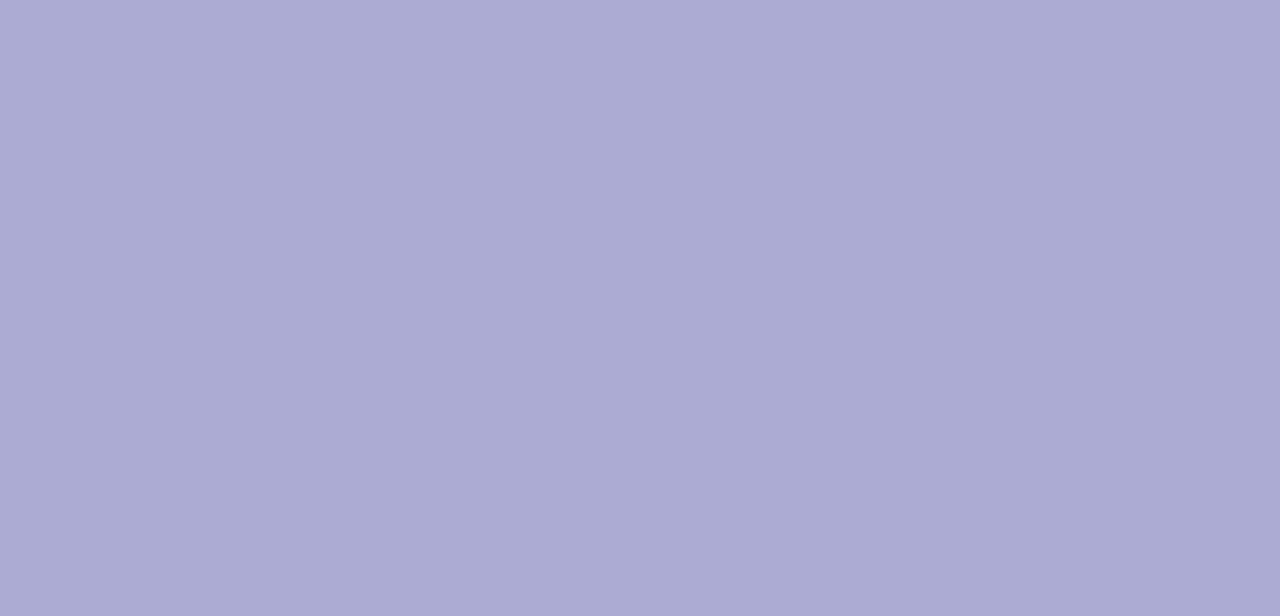
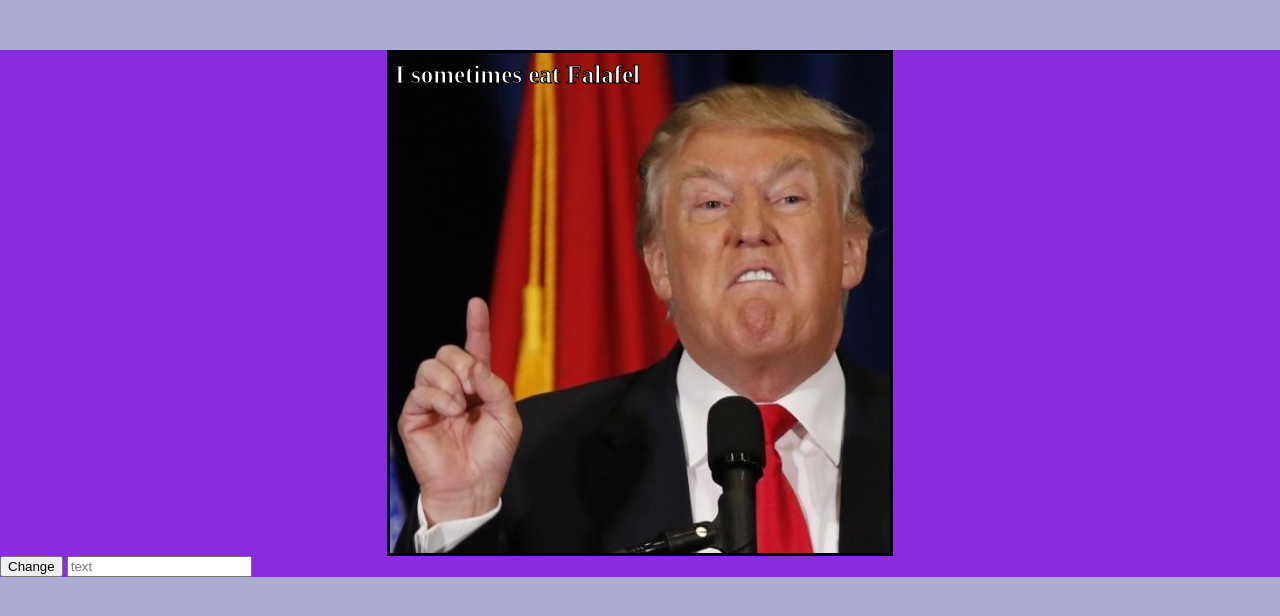
Before and after one commit to barakz13/Feb22-MemeGenerator, a plain HTML site: page index.html in a window 1280 px wide. Drawn offline with Linux system fonts and the light colour scheme.

Commit message:
Improved Website

```diff
--- a/index.html
+++ b/index.html
@@ -9,9 +9,16 @@
     <title>Meme-Generator</title>
 </head>
 
-<body>
+<body onload="init()">
     <section class="gallery"></section>
     <section class="editor"></section>
+    <div class="canvas-container">
+        <canvas id="my-canvas" height="500" width="500"></canvas>
+        <button onclick="changeTxt()">Change</button>
+        <input class="meme-text-input" placeholder="text">
+    </div>
 </body>
+<script src="js/meme-controller.js"></script>
+<script src="js/meme-service.js"></script>
 
 </html>
--- /dev/null
+++ b/js/meme-controller.js
@@ -0,0 +1,70 @@
+'use strict';
+
+var gElCanvas;
+var gCtx;
+var gCurrImgUrl;
+
+function init() {
+    gElCanvas = document.getElementById("my-canvas");
+    gCtx = gElCanvas.getContext("2d");
+    createImages();
+    gCurrImgUrl = gImgs[0].url;
+    renderMeme();
+}
+
+function onClearCanvas() {
+    gCtx.beginPath();
+    gCtx.rect(0, 0, gElCanvas.width, gElCanvas.height);
+    gCtx.fillStyle = "white";
+    gCtx.fillRect(0, 0, gElCanvas.width, gElCanvas.height);
+    gCtx.strokeStyle = "white";
+    gCtx.stroke();
+}
+
+function getImages() {
+    return gImgs;
+}
+
+function getMeme() {
+    return gMeme;
+}
+
+// function renderImg() {
+//     var imgForRender = new Image();
+//     imgForRender.src = gImgs[0].url;
+//     imgForRender.onload = function () {
+//         gCtx.drawImage(imgForRender, 0, 0);
+//     }
+// }
+
+// function renderTxt() {
+//     var currMemeLines = gMeme.lines[0];
+//     console.log(gMeme.lines[0]);
+//     gCtx.fillStyle = `${currMemeLines.color}`;
+//     gCtx.textAlign = `${currMemeLines.align}`;
+//     gCtx.font = `bold ${currMemeLines.size}px Impact`;
+//     gCtx.fillText(currMemeLines.txt, gElCanvas.width / 2, 30);
+//     gCtx.strokeText(currMemeLines.txt, gElCanvas.width / 2, 30);
+//     console.log(gCtx)
+// }
+
+function renderMeme() {
+    var renderedImg = new Image();
+    renderedImg.src = gCurrImgUrl;
+    var currMemeLines = gMeme.lines[0];
+    renderedImg.onload = function () {
+        gCtx.drawImage(renderedImg, 0, 0);
+        gCtx.fillStyle = `${currMemeLines.color}`;
+        gCtx.textAlign = `${currMemeLines.align}`;
+        gCtx.font = `bold ${currMemeLines.size}px Impact`;
+        gCtx.fillText(currMemeLines.txt, gElCanvas.width / 2, 30);
+        gCtx.strokeText(currMemeLines.txt, gElCanvas.width / 2, 30);
+    }
+}
+
+function changeTxt() {
+    setLineTxt();
+    renderMeme();
+    var elTxt = document.querySelector('.meme-text-input');
+    elTxt.value = '';
+}
--- /dev/null
+++ b/js/meme-service.js
@@ -0,0 +1,40 @@
+'use strict';
+
+var gKeywordSearchCountMap = { 'funny': 12, 'cat': 16, 'baby': 2 };
+var gImgs = [];
+var gMeme = {
+    selectedImgId: 5,
+    selectedLineIdx: 0,
+    lines: [
+        {
+            txt: 'I sometimes eat Falafel',
+            size: 25,
+            align: 'right',
+            color: 'white'
+        }
+    ]
+};
+
+function createImages() {
+    gImgs = [
+        createImg(1, 'img/1.jpg', ['donald', 'trump']),
+        createImg(2, 'img/2.jpg', ['dog', 'kiss']),
+        createImg(3, 'img/3.jpg', ['dog', 'baby']),
+    ]
+}
+
+function createImg(id, url, keywords) {
+    var img = {
+        id: id,
+        url: url,
+        keywords: keywords
+    };
+    return img;
+}
+
+
+function setLineTxt() {
+    var elTxt = document.querySelector('.meme-text-input');
+    var newTxt = elTxt.value;
+    gMeme.lines[0].txt = newTxt;
+}
--- a/main.css
+++ b/main.css
@@ -4,4 +4,18 @@
 
 body {
     background-color: rgba(156, 156, 204, 0.842);
+    margin: 0 auto;
 }
+
+.canvas-container {
+    background-color: blueviolet;
+    margin-top: 50px;
+}
+
+#my-canvas {
+    background-color: white;
+    padding: 0;
+    margin: auto;
+    display: block;
+    border: 3px solid black;
+}
```
Also changed, not shown: meme-service.js (deleted, +0 -16 lines), img/1.jpg (added), img/2.jpg (added), img/3.jpg (added).
